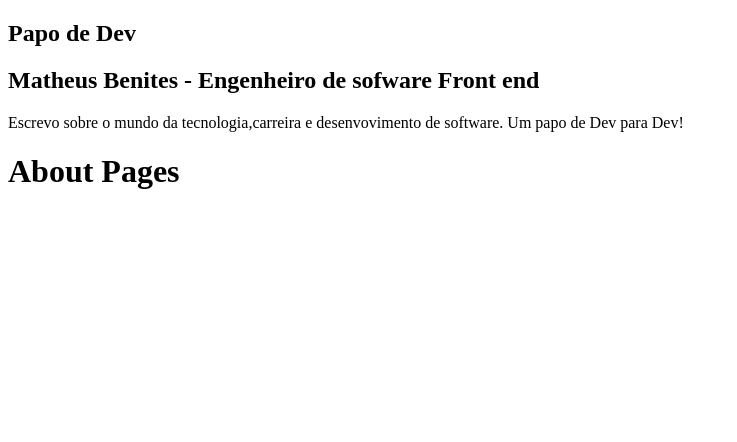
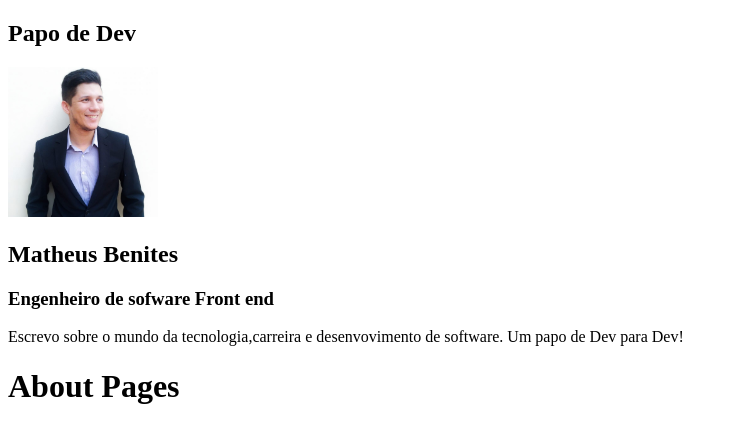
Before and after one commit to benits/papode.dev, a Gatsby site: page /about in a window 1280 px wide. Shown: the whole page, without its empty margins (0-737 px from the left). Built offline with nearby package versions, Linux system fonts and the light colour scheme; Gatsby itself is replaced by a stand-in of ours.

Commit message:
Component Avatar finalizado

```diff
--- /dev/null
+++ b/src/components/Avatar/index.js
@@ -0,0 +1,21 @@
+import React from "react"
+import { useStaticQuery, graphql } from "gatsby"
+import Img from "gatsby-image"
+
+const Avatar = () => {
+  const data = useStaticQuery(graphql`
+    query {
+      file(relativePath: { eq: "avatar_profile.jpg" }) {
+        childImageSharp {
+          fixed(width: 150, height: 150) {
+            ...GatsbyImageSharpFixed_tracedSVG
+          }
+        }
+      }
+    }
+  `)
+
+  return <Img fixed={data.file.childImageSharp.fixed} className="foo" />
+}
+
+export default Avatar
--- a/src/components/Profile/index.js
+++ b/src/components/Profile/index.js
@@ -1,6 +1,6 @@
 import React from "react"
-
 import { useStaticQuery, graphql } from "gatsby"
+import Avatar from "../Avatar"
 
 const Profile = () => {
   const {
@@ -23,9 +23,9 @@ const Profile = () => {
   return (
     <div className="Profile-wrapper">
       <h1>{title}</h1>
-      <h2>
-        {author} - {position}
-      </h2>
+      <Avatar />
+      <h2>{author}</h2>
+      <h3>{position}</h3>
       <p>{description}</p>
     </div>
   )
```
Also changed, not shown: src/images/avatar_profile.jpg (added).
